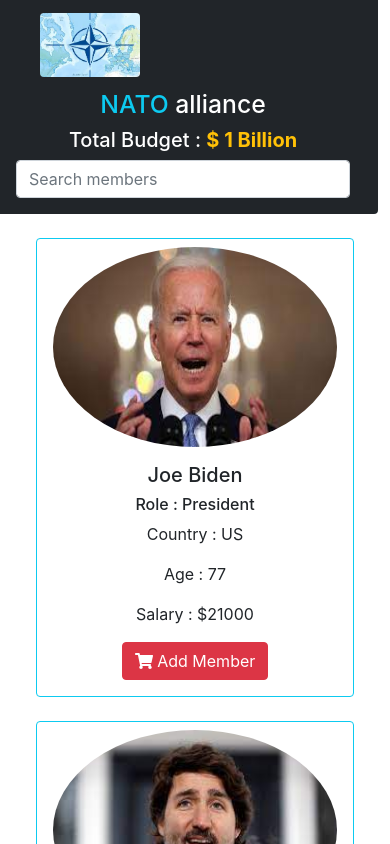
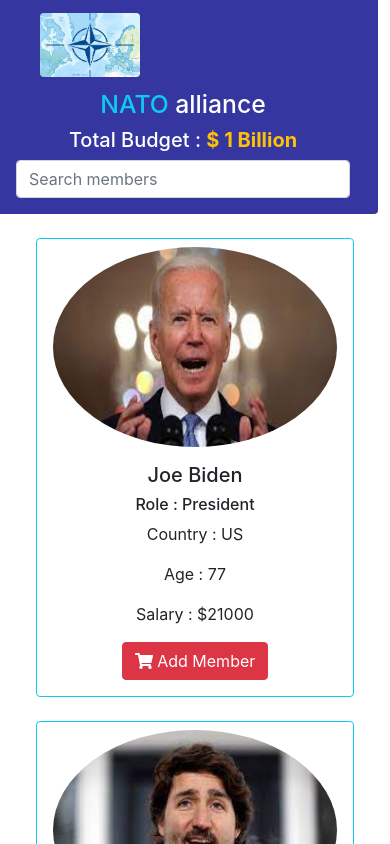
Before and after one commit to dmr-911/NATO-alliance-bootstrap-cli, a React (Create React App) app: page / in a window 390 px wide. Shown: the top 844 px of the page. Built offline with nearby package versions, Linux system fonts and the light colour scheme.

Commit message:
design updated

```diff
--- a/src/components/Header/Header.css
+++ b/src/components/Header/Header.css
@@ -0,0 +1,3 @@
+.nato-bg{
+    background-color: rgb(54, 54, 160);
+}
--- a/src/components/Header/Header.js
+++ b/src/components/Header/Header.js
@@ -2,10 +2,14 @@ import React from 'react';
 import nato from '../../images/nato.jpg'
 import './Header.css';
 
-const Header = () => {
+const Header = (props) => {
+    const { handleSearch } = props;
+    const onTextChange = event => {
+        handleSearch(event.target.value);
+    }
     return (
-        <div className="bg-dark rounded-bottom px-3 text-white container-fluid row">
-            <nav className="navbar navbar-dark bg-dark col-md-3">
+        <div className="nato-bg rounded-bottom px-3 text-white container-fluid row">
+            <nav className="navbar navbar-dark col-md-3">
                     <div className="container">
                         <a className="navbar-brand" href="/">
                         <img src={nato} className="rounded" alt="" width="100" height="64" />
@@ -18,7 +22,7 @@ const Header = () => {
             </div>
             <div className="col-md-4 d-flex align-items-center">
                 <div className="input-group mb-3">
-                    <input type="text" className="form-control" placeholder="Search members"/>
+                    <input onChange={onTextChange} type="text" className="form-control" placeholder="Search members"/>
                 </div>
             </div>
         </div>
```
